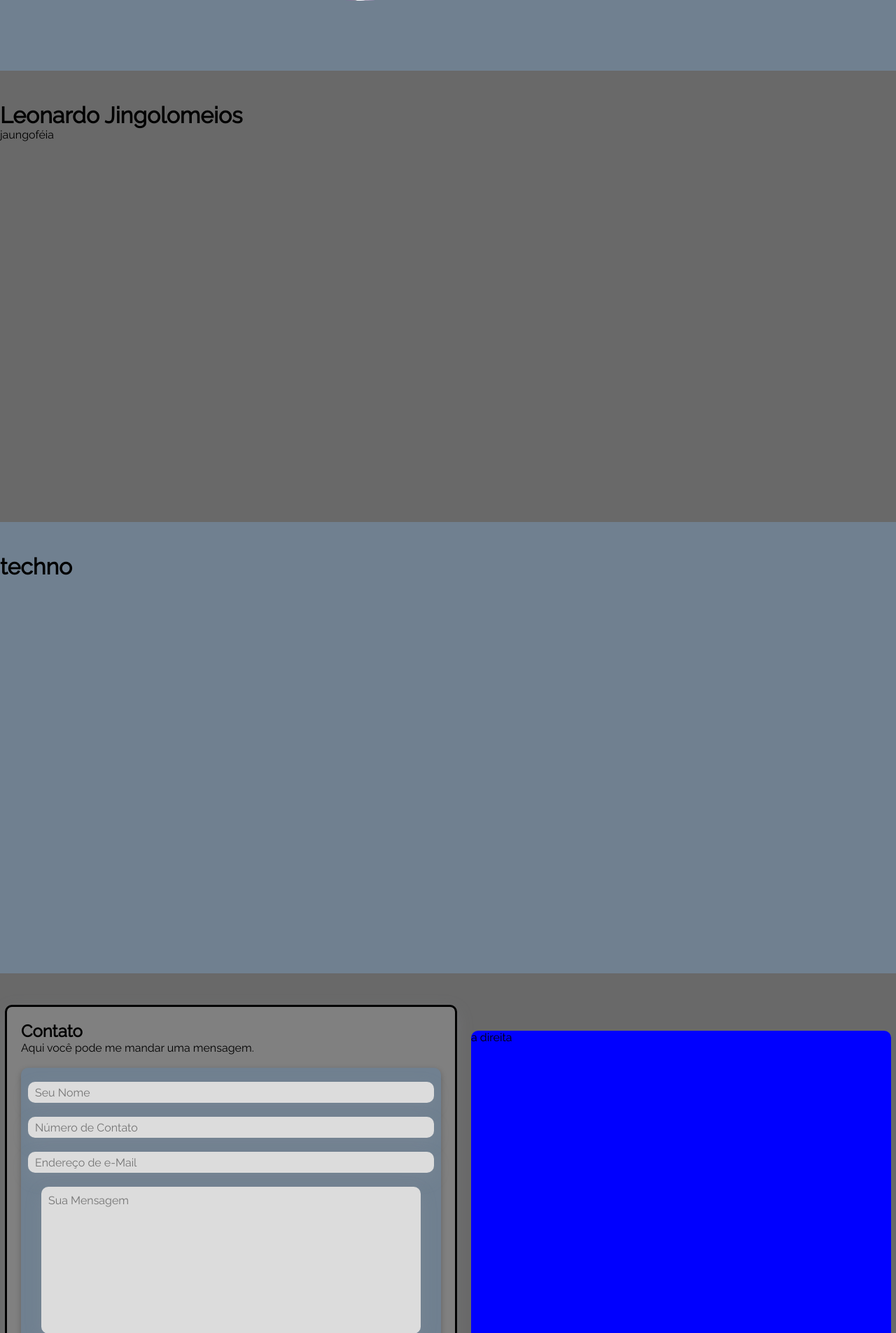
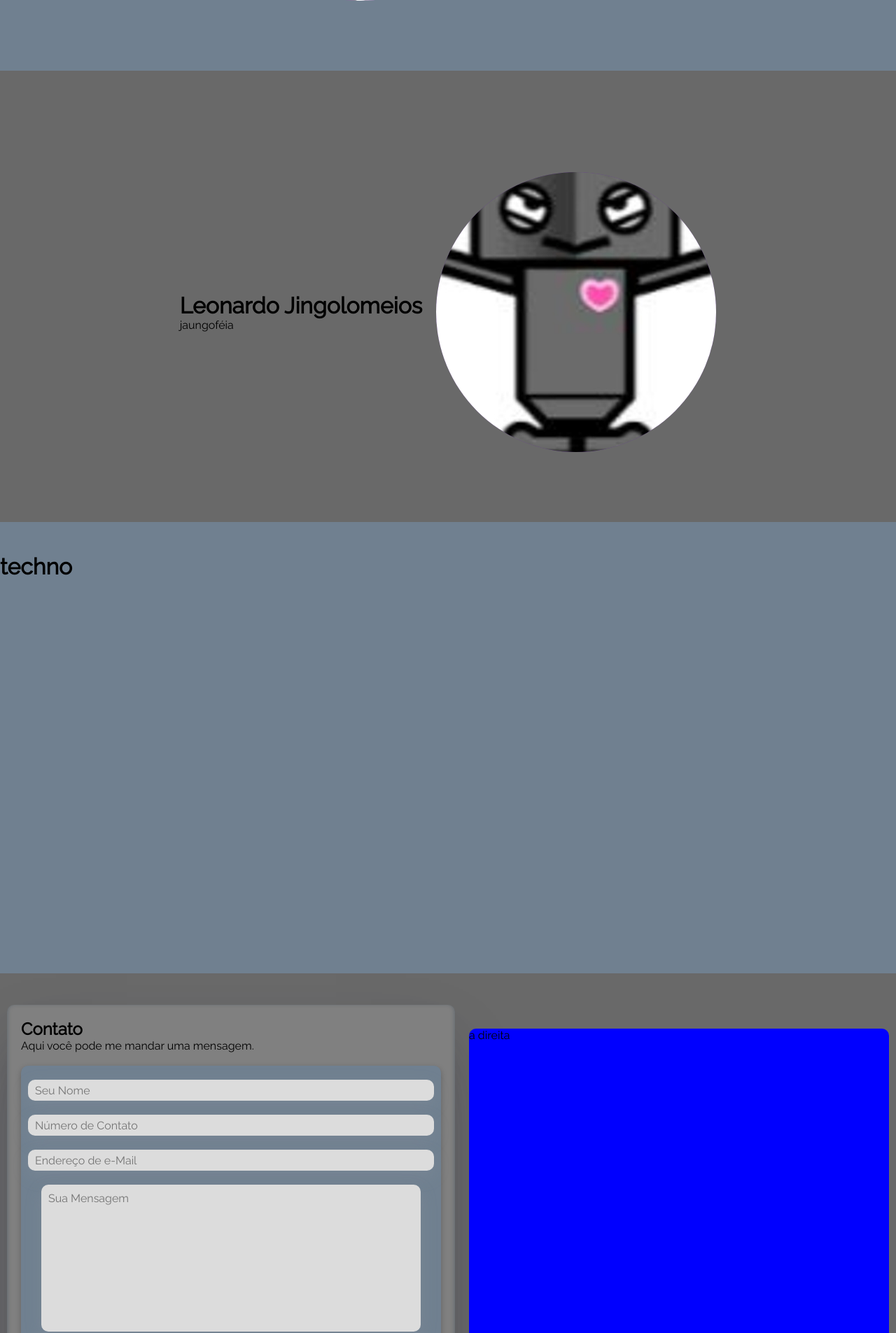
Before and after one commit to diogo-has/DiogoHaschichSESIT10, a PHP site: page /page.html in a window 1280 px wide. Shown: the part 544-2449 px from the top of the page at 70% size. Run offline with PHP 8.4, Linux system fonts and the light colour scheme.

Commit message:
leobaldo

```diff
--- a/Activity02/page.html
+++ b/Activity02/page.html
@@ -34,7 +34,9 @@
     </div>
     <div id="perfil02" class="perfil02">
         <div class="">
-
+            <div class="rel">
+                <img src="image2.jpg" alt="" width="400" height="400">
+            </div>
         </div>
         <div class="">
             <h1>Leonardo Jingolomeios</h1>
--- a/Activity02/style.css
+++ b/Activity02/style.css
@@ -60,6 +60,12 @@ a:hover {
     width: 100%;
     height: 600px;
     background-color: dimgray;
+    display: flex;
+    flex-direction: row-reverse;
+    flex-wrap: wrap;
+    align-items: center;
+    justify-content: center;
+    gap: 20px;
 }
 
 .tecno {
@@ -84,11 +90,10 @@ a:hover {
 }
 
 .leftContact {
-    border-style: solid;
     background-color: gray;
     border-radius: 10px;
     width: 600px;
-    box-shadow: rgba(149, 157, 165, 0.2) 0px 8px 24px;
+    box-shadow: rgba(50, 50, 93, 0.25) 0px 50px 100px -20px, rgba(0, 0, 0, 0.3) 0px 30px 60px -30px, rgba(10, 37, 64, 0.35) 0px -2px 6px 0px inset;
     padding: 20px;
 }
 
```
Also changed, not shown: Activity02/image2.jpg (added).
